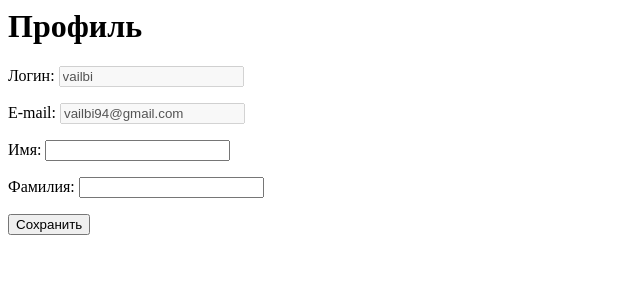
After one commit to Vailbi/gb_final_work, a Django app: page /users/profile/ in a window 1280 px wide. The commit adds this page. Shown: the top 300 px of the page, without its empty margins (0-640 px from the left). Run offline with Django 4.2, Linux system fonts and the light colour scheme; a user stored in the database is signed in.

Commit message:
added profile page, virw profile, form profile

```diff
--- a/gb_recept/gb_recept/settings.py
+++ b/gb_recept/gb_recept/settings.py
@@ -91,6 +91,12 @@ DATABASES = {
 # Password validation
 # https://docs.djangoproject.com/en/4.2/ref/settings/#auth-password-validators
 
+AUTHENTICATION_BACKENDS = [
+    'django.contrib.auth.backends.ModelBackend',
+    'users.authentication.EmailAuthBackend',
+]
+
+
 AUTH_PASSWORD_VALIDATORS = [
     {
         'NAME': 'django.contrib.auth.password_validation.UserAttributeSimilarityValidator',
--- a/gb_recept/recipes/templates/recipes/index.html
+++ b/gb_recept/recipes/templates/recipes/index.html
@@ -6,6 +6,7 @@
 </head>
 <body>
 <div class="p-3 d-flex" style="column-gap: 10px">
+
     <div>
         <h2>Категории</h2>
         <ul>
@@ -13,7 +14,6 @@
             <li>{{i}}</li>
             {% endfor %}
         </ul>
-
            <h2>Tэги</h2>
         <ul>
         {% for i in tags %}
@@ -28,7 +28,7 @@
         <p><a href="/users/login/">Войти на сайт</a> </p>
         {% endif %}
     </div>
-    <p>User: {{ user.username }}</p>
+    <p>User: <a href="{% url 'users:profile' %}">{{ user.username }}</a></p>
     <hr>
     <div>
         {% if not user.is_authenticated %}
--- a/gb_recept/users/forms.py
+++ b/gb_recept/users/forms.py
@@ -5,7 +5,7 @@ from django.contrib.auth.models import User
 
 
 class LoginUserForm(AuthenticationForm):
-    username = forms.CharField(label='Логин', widget=forms.TextInput(attrs={'class': 'form-input'}))
+    username = forms.CharField(label='Логин или Email', widget=forms.TextInput(attrs={'class': 'form-input'}))
     password = forms.CharField(label='Пароль', widget=forms.PasswordInput(attrs={'class': 'form-input'}))
 
     class Meta:
@@ -26,3 +26,16 @@ class RegisterUserForm(UserCreationForm):
             'first_name': 'Имя',
             'last_name': 'Фамилия',
         }
+
+
+class ProfileUserForm(forms.ModelForm):
+    username = forms.CharField(disabled=True, label='Логин', widget=forms.TextInput())
+    email = forms.CharField(disabled=True, label='E-mail', widget=forms.TextInput())
+    # disabled=True этот параметр не дает редактировать поле
+    class Meta:
+        model = get_user_model()
+        fields = ['username', 'email', 'first_name', 'last_name']
+        labels = {
+            'first_name': 'Имя',
+            'last_name': 'Фамилия',
+        }
--- /dev/null
+++ b/gb_recept/users/templates/users/profile.html
@@ -0,0 +1,12 @@
+<h1>Профиль</h1>
+
+<form method="post">
+    {% csrf_token %}
+    <div class="form-error">{{ form.non_field_errors }}</div>
+    {% for f in form %}
+    <p ><label class="form-label" for="{{ f.id_for_label }}">{{f.label}}: </label>{{ f }}</p>
+    <div class="form-error">{{ f.errors }}</div>
+    {% endfor %}
+
+    <p ><button type="submit">Сохранить</button></p>
+</form>
--- a/gb_recept/users/urls.py
+++ b/gb_recept/users/urls.py
@@ -8,4 +8,5 @@ urlpatterns = [
     path('login/', views.LoginUser.as_view(), name='home'),
     path('logout/', LogoutView.as_view(), name='logout'),
     path('register/', views.RegisterUser.as_view(), name='register'),
+    path('profile/', views.ProfileUser.as_view(), name='profile'),
 ]
--- a/gb_recept/users/views.py
+++ b/gb_recept/users/views.py
@@ -1,10 +1,11 @@
 from django.contrib.auth import get_user_model
+from django.contrib.auth.mixins import LoginRequiredMixin
 from django.contrib.auth.views import LoginView
 from django.shortcuts import render
 from django.urls import reverse_lazy
-from django.views.generic import CreateView
+from django.views.generic import CreateView, UpdateView
 
-from users.forms import LoginUserForm, RegisterUserForm
+from users.forms import LoginUserForm, RegisterUserForm, ProfileUserForm
 
 
 # Create your views here.
@@ -22,3 +23,18 @@ class RegisterUser(CreateView):
     template_name = 'users/register.html'
     extra_context = {'title': 'Регистрация'}
     success_url = reverse_lazy('home')
+
+
+class ProfileUser(LoginRequiredMixin, UpdateView):
+    model = get_user_model()
+    form_class = ProfileUserForm
+    template_name = 'users/profile.html'
+    extra_context = {'title': "Профиль пользователя"}
+
+    def get_success_url(self):
+        return reverse_lazy('users:profile')
+
+    def get_object(self, queryset=None):
+        """ Теперь профайл будет открываться только для текущего пользователя,
+        либо сделано перенаправление на страницу авторизации для неавторизованных пользователей. """
+        return self.request.user
```
Also changed, not shown: gb_recept/users/authentication.py (added, +23 -0 lines), gb_recept/db.sqlite3.
